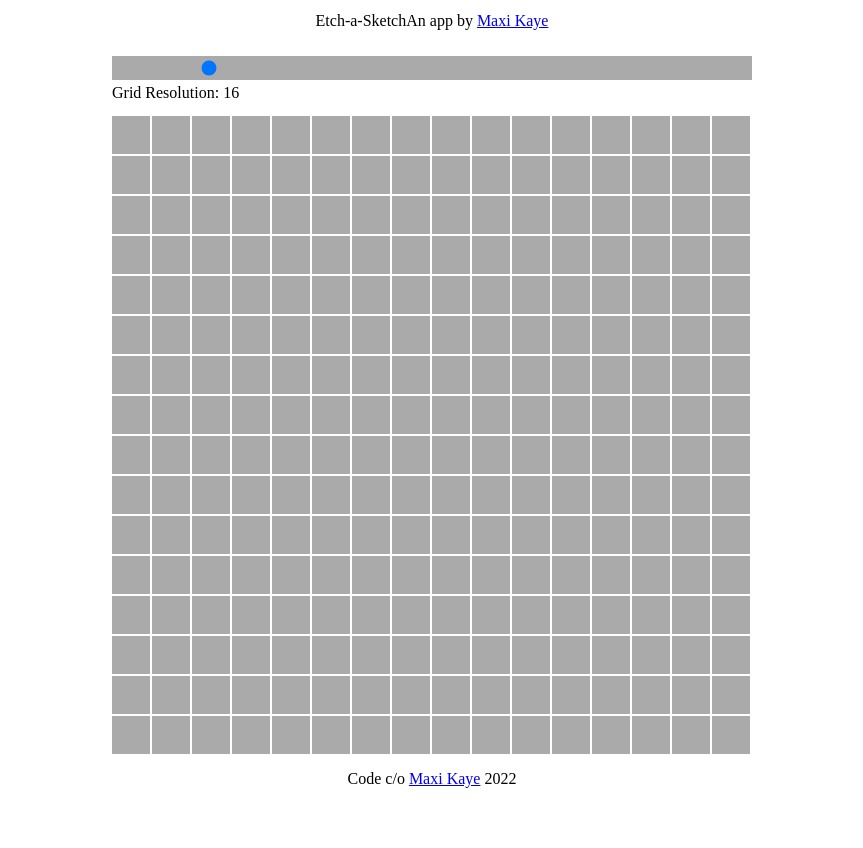
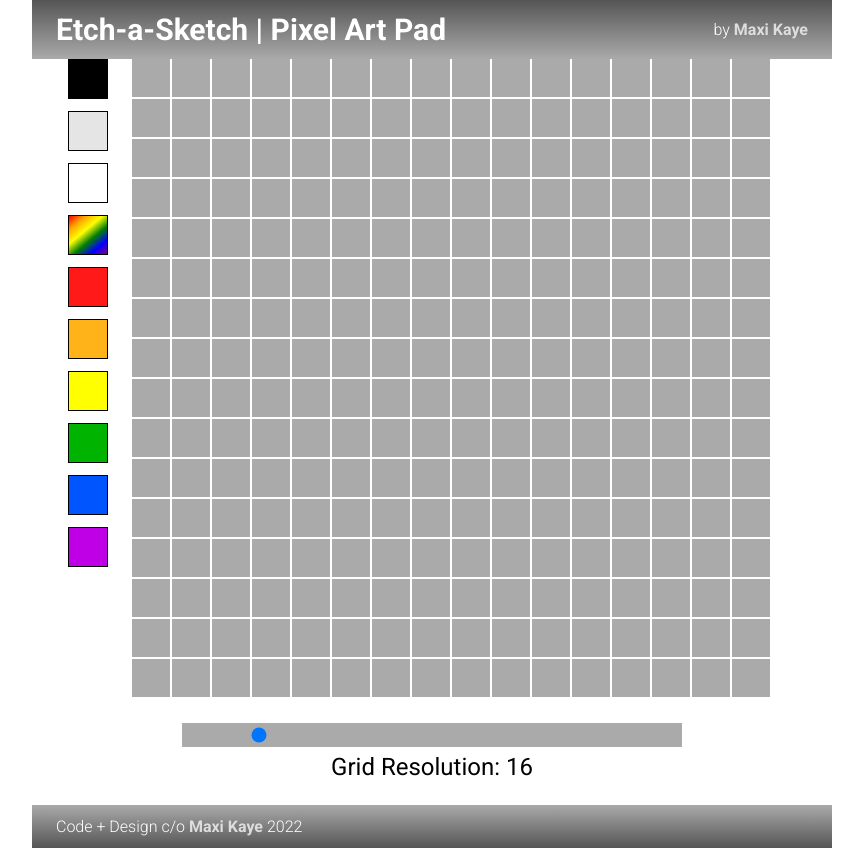
Before and after one commit to maxikaye/Etch-a-Sketch, a plain HTML site: page index.html in a window 1280 px wide. Shown: the whole page, without its empty margins (208-1071 px from the left). Before the commit the page ends 800 px from the top, so only its background shows below. Drawn offline with Linux system fonts and the light colour scheme.

Commit message:
Add color palette and update css layout

```diff
--- a/app.js
+++ b/app.js
@@ -28,7 +28,7 @@ function removeOldGrid(size) {
     }
 }
 
-function addColor() {
+function addColor(color = 'grid-square-black') {
     const gridSquares = document.querySelectorAll('.grid-square');
     gridSquares.forEach(square => {
         square.addEventListener('mouseover', () => {
--- a/index.html
+++ b/index.html
@@ -9,16 +9,31 @@
 </head>
 <body>
     <header class="container">
-        <div class="title">Etch-a-Sketch</div>
-        <div class="logo">An app by <a href="https://github.com/maxikaye">Maxi Kaye</a></div>
+        <div class="title">Etch-a-Sketch | Pixel Art Pad</div>
+        <div class="logo">by <a href="https://github.com/maxikaye">Maxi Kaye</a></div>
     </header>
-    <div class="slider container">
+    <section class="workspace container">
+        <div class="color-palette">
+            <div class="swatch" id="swatch-black"></div>
+            <div class="swatch" id="swatch-black-low-opacity"></div>
+            <div class="swatch" id="swatch-white"></div>
+            <div class="swatch" id="swatch-rainbow"></div>
+            <div class="swatch" id="swatch-red"></div>
+            <div class="swatch" id="swatch-orange"></div>
+            <div class="swatch" id="swatch-yellow"></div>
+            <div class="swatch" id="swatch-green"></div>
+            <div class="swatch" id="swatch-blue"></div>
+            <div class="swatch" id="swatch-purple"></div>
+        </div>
+        <div class="art-grid"></div>
+    </section>
+    <div class="slider">
         <input type="range" min="2" max="100" value="16" id="resolution">
         <p><label for="range">Grid Resolution</label>: <span class="resolution-value">16</span></p>
     </div>
-    <div class="art-grid container"></div>
+
     <footer class="container">
-        <p>Code c/o <a href="https://github.com/maxikaye">Maxi Kaye</a> 2022</p>
+        <p>Code + Design c/o <a href="https://github.com/maxikaye">Maxi Kaye</a> 2022</p>
     </footer>
 
     <script src="./app.js"></script>
--- a/main.css
+++ b/main.css
@@ -1,3 +1,5 @@
+@import url('https://fonts.googleapis.com/css2?family=Roboto:ital,wght@0,100;0,300;0,400;0,500;0,700;0,900;1,100;1,300;1,400;1,500;1,700;1,900&display=swap');
+
 html {
     box-sizing: border-box;
 }
@@ -9,6 +11,8 @@ html {
 }
 
 body {
+    font-family: 'Roboto', sans-serif;
+    font-size: 24px;
     display: flex;
     flex-direction: column;
     justify-content: space-between;
@@ -16,32 +20,100 @@ body {
     height: 100vh;
 }
 
+a {
+    text-decoration: none;
+    color: #DDD;
+    font-weight: 700;
+}
+
 .container {
-    max-width: 640px;
+    max-width: 800px;
 }
 
 header,
 footer {
     display: flex;
-    padding: 12px 0;
+    min-width: 800px;
+    padding: 12px 24px;
+    color: #FFF;
 }
 
-.slider {
-    padding: 12px 0;
-    width: 80%;
+header {
+    justify-content: space-between;
+    align-items: center;
+    background: linear-gradient(#555,#AAA);
 }
 
-#resolution {
-    appearance: none;
-    width: 100%;
-    height: 24px;
-    background: #AAA;
-    outline: none;
+.logo {
+    font-size: 16px;
+    font-weight: 300;
+}
+
+.title {
+    font-size: 30px;
+    font-weight: bold;
+}
+
+.workspace {
+    display: flex;
+}
+
+.color-palette {
+    display: flex;
+    flex-direction: column;
+    gap: 12px;
+}
+
+.swatch {
+    width: 40px;
+    height: 40px;
+    border: 1px solid black;
+}
+
+#swatch-black {
+    background-color: #000;
+}
+
+#swatch-black-low-opacity {
+    background-color: rgba(0, 0, 0, 0.1);
+}
+
+#swatch-white {
+    background-color: #fff;
+}
+
+#swatch-rainbow {
+    background: linear-gradient(140deg, red, orange, yellow, green, blue, purple);
+}
+
+#swatch-red {
+    background-color: rgb(255,25,25);
+}
+
+#swatch-orange {
+    background-color: rgb(255,179,25);
+}
+
+#swatch-yellow {
+    background-color: rgb(255,255,0);
+}
+
+#swatch-green {
+    background-color: rgb(0,179,0);
+}
+
+#swatch-blue {
+    background-color: rgb(0,85,255);
+}
+
+#swatch-purple {
+    background-color: rgb(191,0,230);
 }
 
 .art-grid {
     width: 640px;
     height: 640px;
+    margin: 0 24px;
     display: flex;
     flex-wrap: wrap;
     justify-content: flex-start;
@@ -53,6 +125,27 @@ footer {
     background-color: #AAA;
  }
 
- .grid-square-black {
+.grid-square-black {
     background-color: #333;
  }
+
+ .slider {
+    padding: 24px 0;
+    margin: 0 auto;
+    width: 500px;
+    text-align: center;
+}
+
+#resolution {
+    appearance: none;
+    width: 100%;
+    height: 24px;
+    background: #AAA;
+    outline: none;
+}
+
+ footer {
+    font-size: 16px;
+    font-weight: 300;
+    background: linear-gradient(0deg, #555, #AAA);
+}
```
